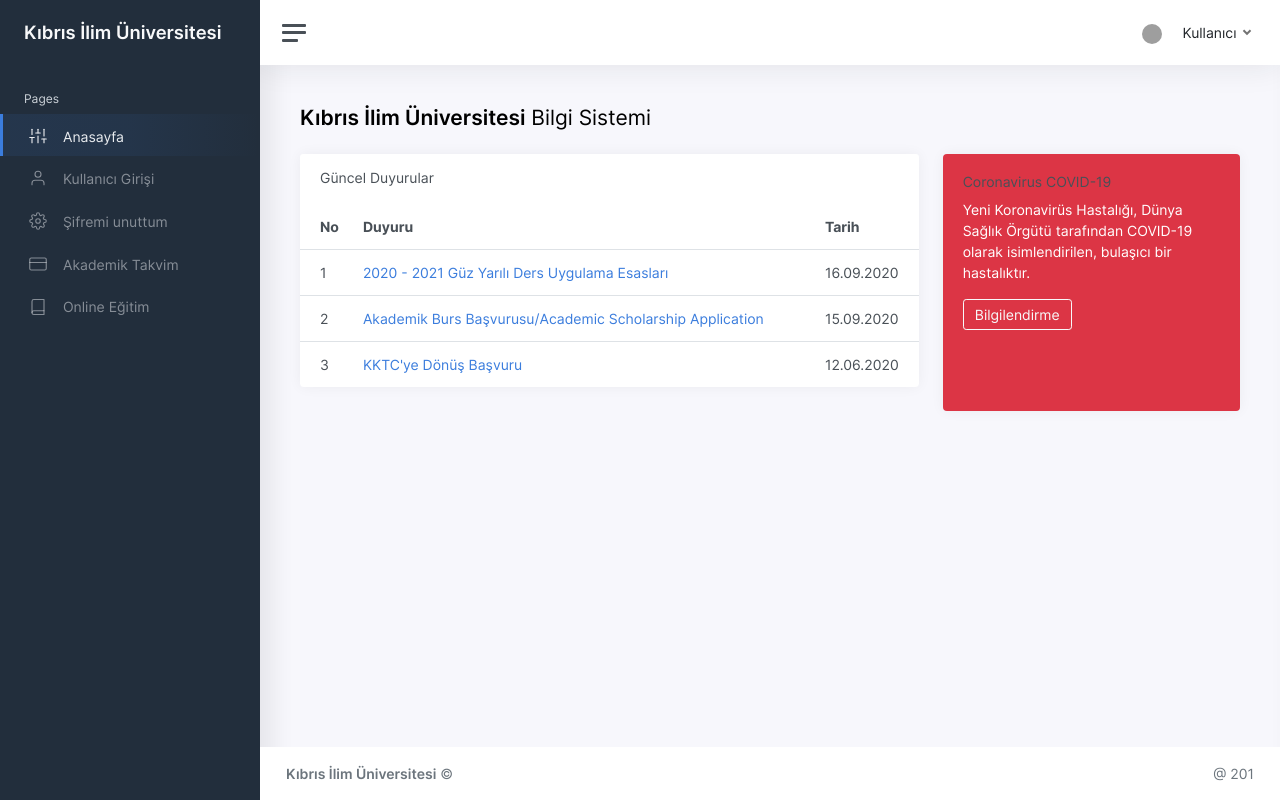
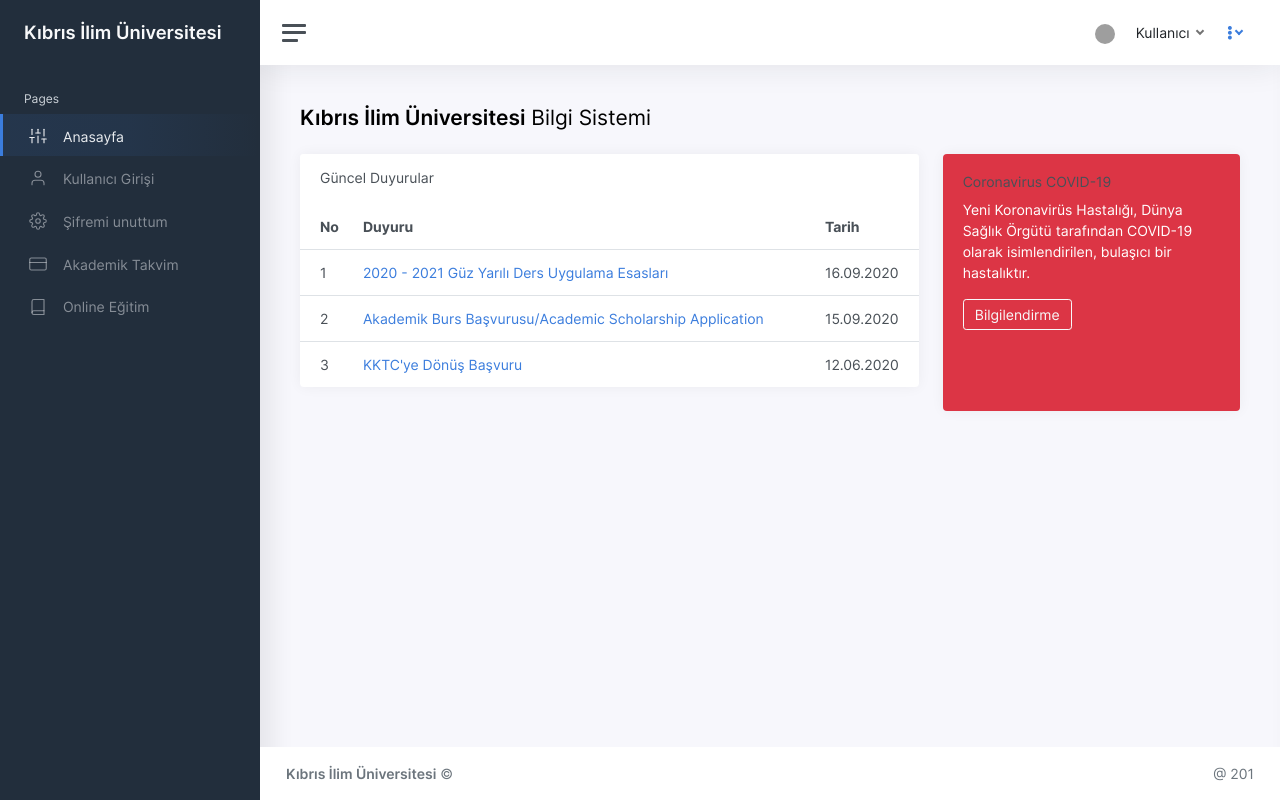
Before and after one commit to devrimfidan/adminkit-kius, a plain HTML site: page index.html in a window 1280 px wide. Drawn offline with Linux system fonts and the light colour scheme; grey boxes are pictures that could not be loaded.

Commit message:
KIUS update

```diff
--- a/index.html
+++ b/index.html
@@ -105,6 +105,8 @@
 						</li>
 					</ul>
 				</div>
+
+				<div class="dropdown mobile-user-menu"><a href="#" class="nav-link dropdown-toggle" data-toggle="dropdown" aria-expanded="false"><i class="fa fa-ellipsis-v"></i></a><div class="dropdown-menu dropdown-menu-right"><a class="nav-item nav-link active" href="?Pointer=Main&amp;">  Anasayfa<span class="sr-only">(current)</span></a><a class="nav-item nav-link" href="https://kius.csu.edu.tr/?Pointer=Login&amp;"> Kullanıcı Girişi</a></div></div>
 			</nav>
 
 			<main class="content">
```
